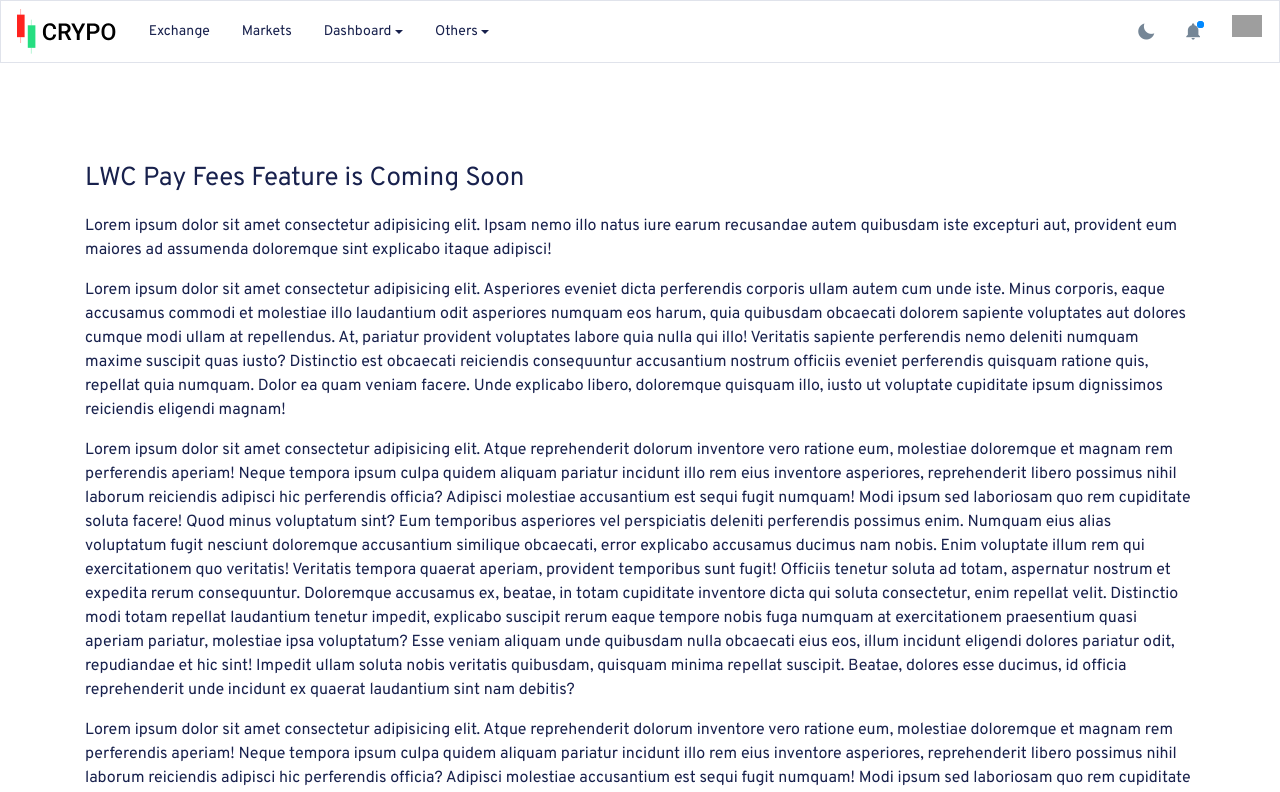
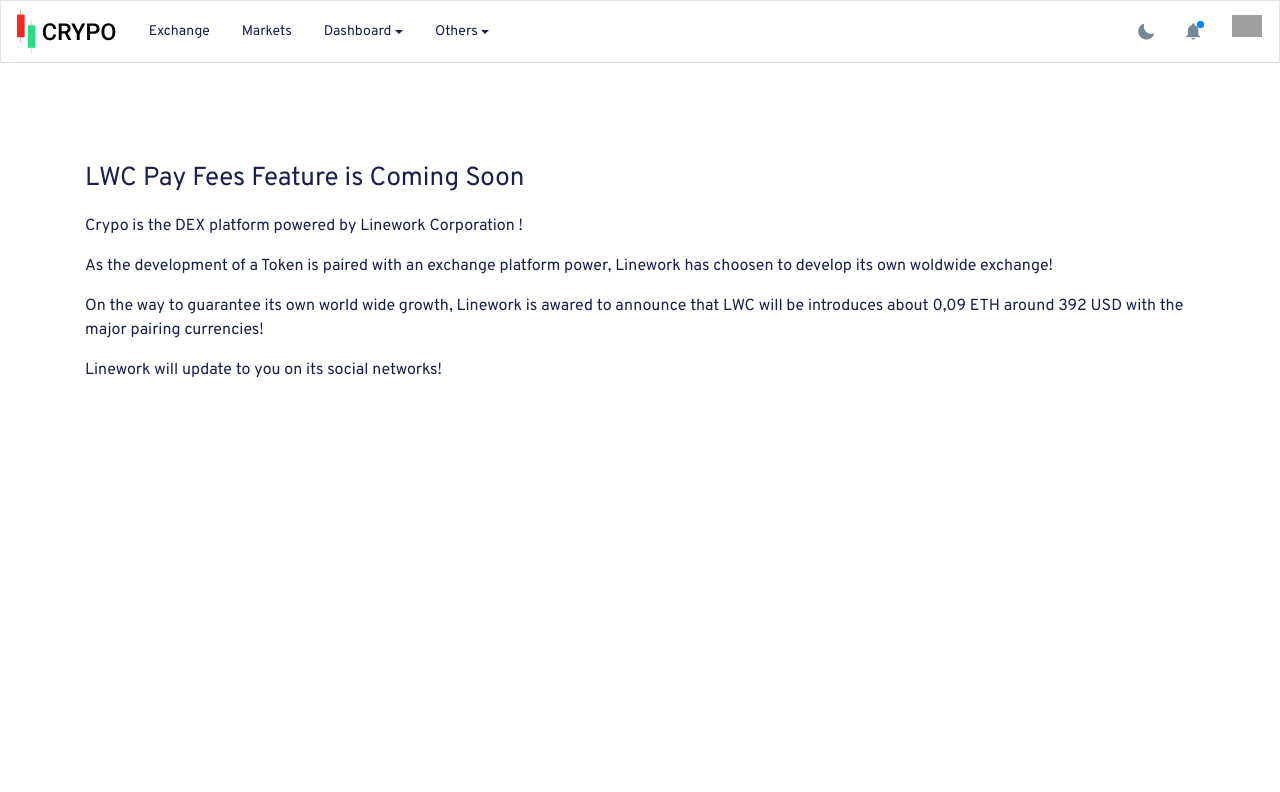
Before and after one commit to Lineworkofficial/crypo, a Next.js app: page /news-details in a window 1280 px wide. Shown: the top 792 px of the page. Built offline with nearby package versions, Linux system fonts and the light colour scheme; grey boxes are pictures that could not be loaded.

Commit message:
Update news-details.js

```diff
--- a/pages/news-details.js
+++ b/pages/news-details.js
@@ -10,81 +10,19 @@
             <div className="col-md-12">
               <h2>LWC Pay Fees Feature is Coming Soon</h2>
               <p>
-                Lorem ipsum dolor sit amet consectetur adipisicing elit. Ipsam
-                nemo illo natus iure earum recusandae autem quibusdam iste
-                excepturi aut, provident eum maiores ad assumenda doloremque
-                sint explicabo itaque adipisci!
+                Crypo is the DEX platform powered by Linework Corporation !
               </p>
               <p>
-                Lorem ipsum dolor sit amet consectetur adipisicing elit.
-                Asperiores eveniet dicta perferendis corporis ullam autem cum
-                unde iste. Minus corporis, eaque accusamus commodi et molestiae
-                illo laudantium odit asperiores numquam eos harum, quia
-                quibusdam obcaecati dolorem sapiente voluptates aut dolores
-                cumque modi ullam at repellendus. At, pariatur provident
-                voluptates labore quia nulla qui illo! Veritatis sapiente
-                perferendis nemo deleniti numquam maxime suscipit quas iusto?
-                Distinctio est obcaecati reiciendis consequuntur accusantium
-                nostrum officiis eveniet perferendis quisquam ratione quis,
-                repellat quia numquam. Dolor ea quam veniam facere. Unde
-                explicabo libero, doloremque quisquam illo, iusto ut voluptate
-                cupiditate ipsum dignissimos reiciendis eligendi magnam!
+                As the development of a Token is paired with an exchange platform
+                power, Linework has choosen to develop its own woldwide exchange!
               </p>
               <p>
-                Lorem ipsum dolor sit amet consectetur adipisicing elit. Atque
-                reprehenderit dolorum inventore vero ratione eum, molestiae
-                doloremque et magnam rem perferendis aperiam! Neque tempora
-                ipsum culpa quidem aliquam pariatur incidunt illo rem eius
-                inventore asperiores, reprehenderit libero possimus nihil
-                laborum reiciendis adipisci hic perferendis officia? Adipisci
-                molestiae accusantium est sequi fugit numquam! Modi ipsum sed
-                laboriosam quo rem cupiditate soluta facere! Quod minus
-                voluptatum sint? Eum temporibus asperiores vel perspiciatis
-                deleniti perferendis possimus enim. Numquam eius alias
-                voluptatum fugit nesciunt doloremque accusantium similique
-                obcaecati, error explicabo accusamus ducimus nam nobis. Enim
-                voluptate illum rem qui exercitationem quo veritatis! Veritatis
-                tempora quaerat aperiam, provident temporibus sunt fugit!
-                Officiis tenetur soluta ad totam, aspernatur nostrum et expedita
-                rerum consequuntur. Doloremque accusamus ex, beatae, in totam
-                cupiditate inventore dicta qui soluta consectetur, enim repellat
-                velit. Distinctio modi totam repellat laudantium tenetur
-                impedit, explicabo suscipit rerum eaque tempore nobis fuga
-                numquam at exercitationem praesentium quasi aperiam pariatur,
-                molestiae ipsa voluptatum? Esse veniam aliquam unde quibusdam
-                nulla obcaecati eius eos, illum incidunt eligendi dolores
-                pariatur odit, repudiandae et hic sint! Impedit ullam soluta
-                nobis veritatis quibusdam, quisquam minima repellat suscipit.
-                Beatae, dolores esse ducimus, id officia reprehenderit unde
-                incidunt ex quaerat laudantium sint nam debitis?
+                On the way to guarantee its own world wide growth, Linework is
+                awared to announce that LWC will be introduces about 0,09 ETH
+                around 392 USD with the major pairing currencies!
               </p>
               <p>
-                Lorem ipsum dolor sit amet consectetur adipisicing elit. Atque
-                reprehenderit dolorum inventore vero ratione eum, molestiae
-                doloremque et magnam rem perferendis aperiam! Neque tempora
-                ipsum culpa quidem aliquam pariatur incidunt illo rem eius
-                inventore asperiores, reprehenderit libero possimus nihil
-                laborum reiciendis adipisci hic perferendis officia? Adipisci
-                molestiae accusantium est sequi fugit numquam! Modi ipsum sed
-                laboriosam quo rem cupiditate soluta facere! Quod minus
-                voluptatum sint? Eum temporibus asperiores vel perspiciatis
-                deleniti perferendis possimus enim. Numquam eius alias
-                voluptatum fugit nesciunt doloremque accusantium similique
-                obcaecati, error explicabo accusamus ducimus nam nobis. Enim
-                voluptate illum rem qui exercitationem quo veritatis! Veritatis
-                tempora quaerat aperiam, provident temporibus sunt fugit!
-                Officiis tenetur soluta ad totam, aspernatur nostrum et expedita
-                rerum consequuntur. Doloremque accusamus ex, beatae, in totam
-                cupiditate inventore dicta qui soluta consectetur, enim repellat
-                velit. Distinctio modi totam repellat laudantium tenetur
-                impedit, explicabo suscipit rerum eaque tempore nobis fuga
-                numquam at exercitationem praesentium quasi aperiam pariatur,
-                molestiae ipsa voluptatum? Esse veniam aliquam unde quibusdam
-                nulla obcaecati eius eos, illum incidunt eligendi dolores
-                pariatur odit, repudiandae et hic sint! Impedit ullam soluta
-                nobis veritatis quibusdam, quisquam minima repellat suscipit.
-                Beatae, dolores esse ducimus, id officia reprehenderit unde
-                incidunt ex quaerat laudantium sint nam debitis?
+                Linework will update to you on its social networks!
               </p>
             </div>
           </div>
```
